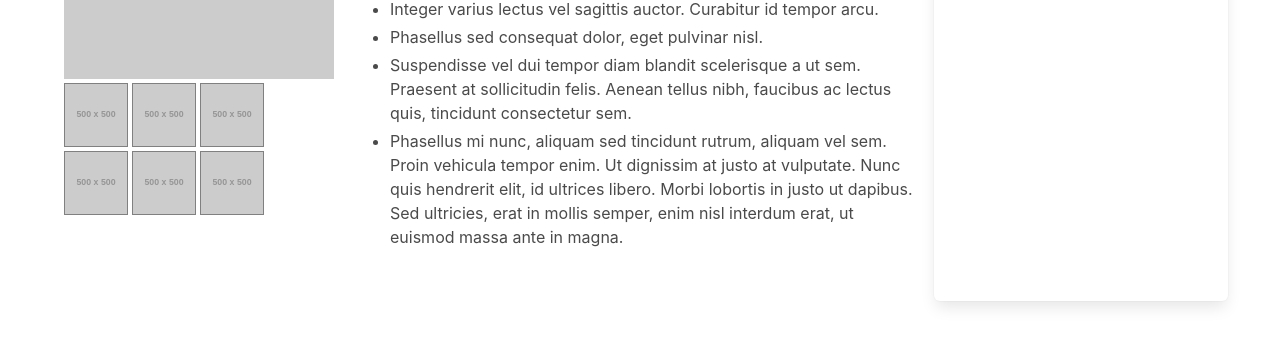
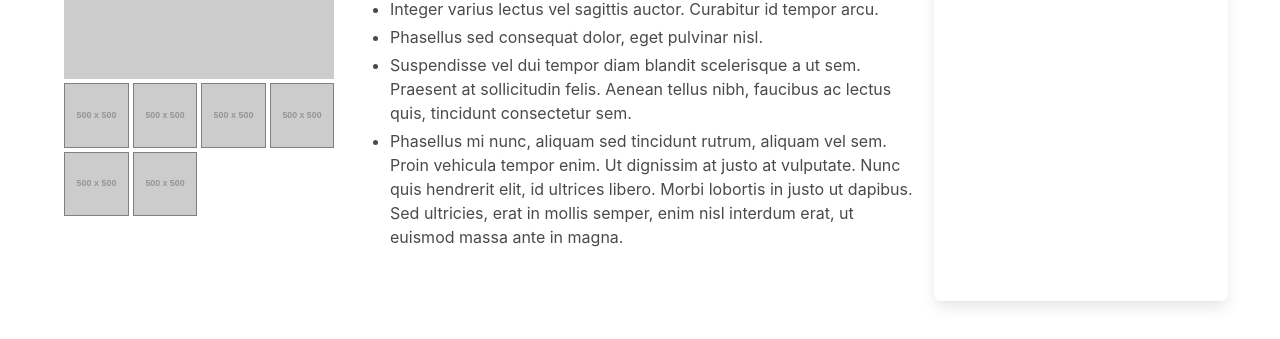
Before and after one commit to pheara/speculative-design-shop, a Svelte app: page / in a window 1280 px wide. Shown: the part 311-650 px from the top of the page. Built offline with nearby package versions, Linux system fonts and the light colour scheme.

Commit message:
Mixing flex and grid for gallery that behaves as intended.

```diff
--- a/src/Gallery.svelte
+++ b/src/Gallery.svelte
@@ -31,45 +31,22 @@
 </script>
 
 <style>
-  /* .gallery {
-    display: grid;
-    grid-template-columns: [col1-start] 1fr 1fr 1fr 1fr [lastcol-end];
-    grid-template-rows: 4fr 64px;
-
-    grid-column-gap: 0.25rem;
-    grid-row-gap: 0.25rem;
-
-    justify-items: center;
-    align-items: center;
-  }
-  .largeImg {
-    grid-column-start: col1-start;
-    grid-column-end: lastcol-end;
-    grid-row-start: 1;
-    grid-row-end: 1;
-  } */
-
   .gallery {
     display: flex;
     flex-direction: column;
   }
   .thumbs {
-    flex-grow: 1;
+    margin-top: 0.25rem;
 
-    display: flex;
-    flex-direction: row;
-    flex-wrap: wrap;
-    /* justify-content: space-between; */
-    justify-content: flex-start;
-    align-items: flex-start;
-    align-content: flex-start;
+    display: grid;
+    grid-template-columns: [col1-start] 1fr 1fr 1fr 1fr [lastcol-end];
+    grid-template-rows: 1fr;
+    grid-column-gap: 0.25rem;
+    grid-row-gap: 0.25rem;
   }
 
   .thumb {
     border: 1px solid grey;
-
-    margin-top: 0.25rem;
-    margin-right: 0.25rem;
   }
 </style>
 
@@ -80,23 +57,9 @@
     alt={productPictures[0].alt} />
   <div class="thumbs">
     {#each productPictures as img}
-      <figure class="thumb image is-64x64">
+      <figure class="thumb image">
         <img src={img.src} alt={img.alt} />
       </figure>
     {/each}
   </div>
 </div>
-
-<!--
-<div class="gallery {clazz}">
-  <img
-    class="largeImg"
-    src={productPictures[0].src}
-    alt={productPictures[0].alt} />
-  {#each productPictures as img}
-    <figure class="thumb image is-64x64">
-      <img src={img.src} alt={img.alt} />
-    </figure>
-  {/each}
-</div>
--->
```
